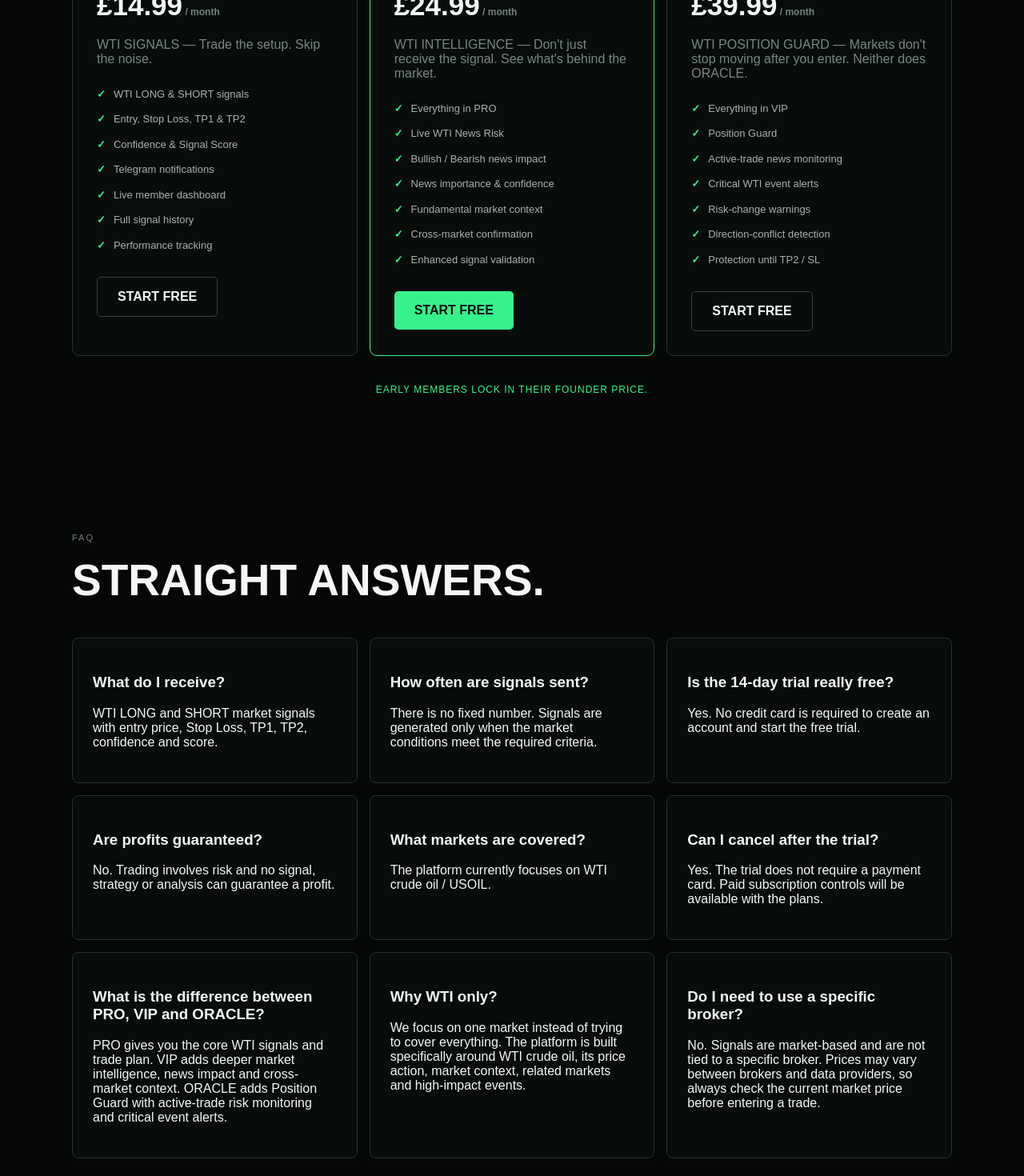
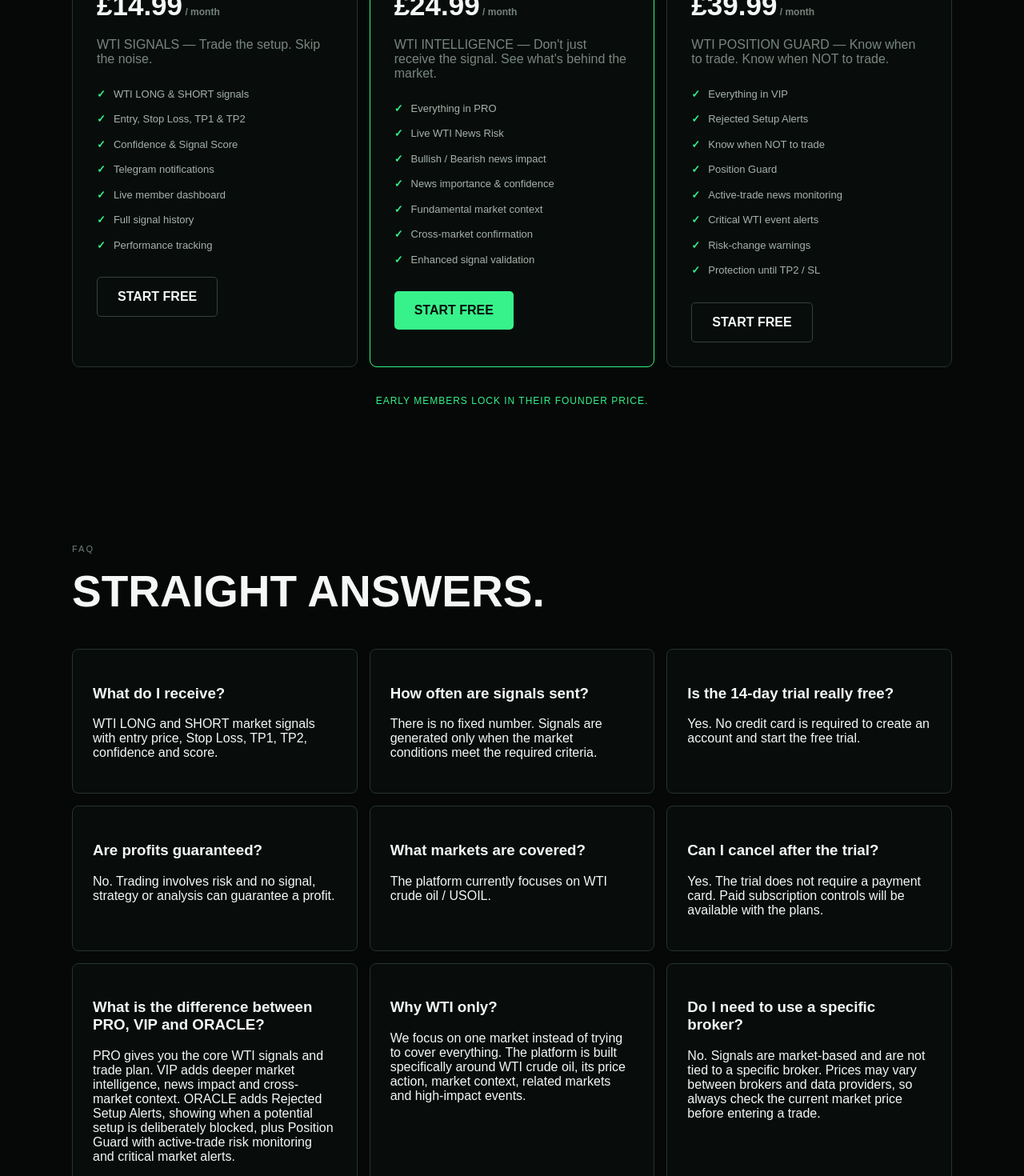
Before and after one commit to tradingnowopo/no-bullshit-signals, a Next.js app: page / in a window 1280 px wide. Shown: the part 2640-4110 px from the top of the page at 80% size. Built offline with nearby package versions, Linux system fonts and the light colour scheme.

Commit message:
Update page.js

```diff
--- a/app/page.js
+++ b/app/page.js
@@ -206,14 +206,15 @@ export default function Home() {
 <Plan
   name="ORACLE"
   price="£39.99"
-  text="WTI POSITION GUARD — Markets don't stop moving after you enter. Neither does ORACLE."
+  text="WTI POSITION GUARD — Know when to trade. Know when NOT to trade."
   features={[
     "Everything in VIP",
+    "Rejected Setup Alerts",
+    "Know when NOT to trade",
     "Position Guard",
     "Active-trade news monitoring",
     "Critical WTI event alerts",
     "Risk-change warnings",
-    "Direction-conflict detection",
     "Protection until TP2 / SL",
   ]}
 />
@@ -279,11 +280,13 @@ export default function Home() {
           </div>
                 <div style={styles.faqItem}>
   <h3>What is the difference between PRO, VIP and ORACLE?</h3>
-  <p>
-    PRO gives you the core WTI signals and trade plan. VIP adds deeper
-    market intelligence, news impact and cross-market context. ORACLE adds
-    Position Guard with active-trade risk monitoring and critical event alerts.
-  </p>
+<p>
+  PRO gives you the core WTI signals and trade plan. VIP adds deeper
+  market intelligence, news impact and cross-market context. ORACLE adds
+  Rejected Setup Alerts, showing when a potential setup is deliberately
+  blocked, plus Position Guard with active-trade risk monitoring and
+  critical market alerts.
+</p>
 </div>
       <div style={styles.faqItem}>
   <h3>Why WTI only?</h3>
```
